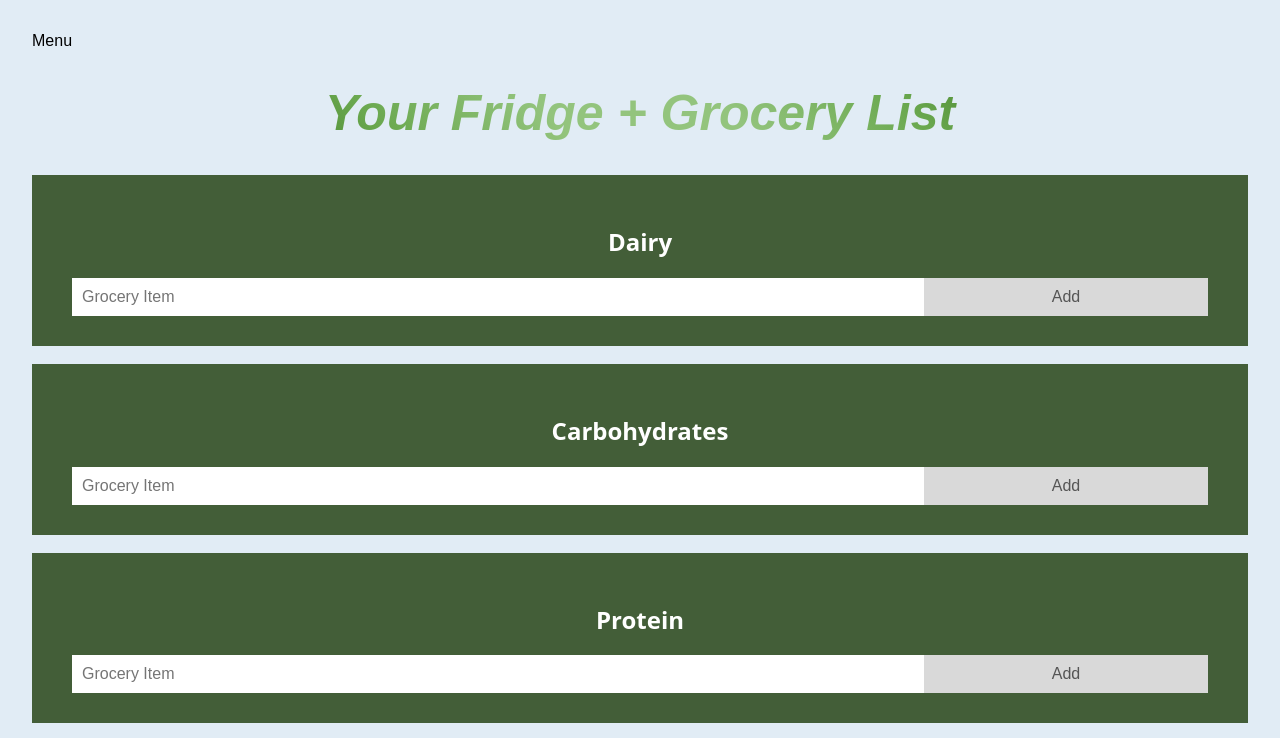
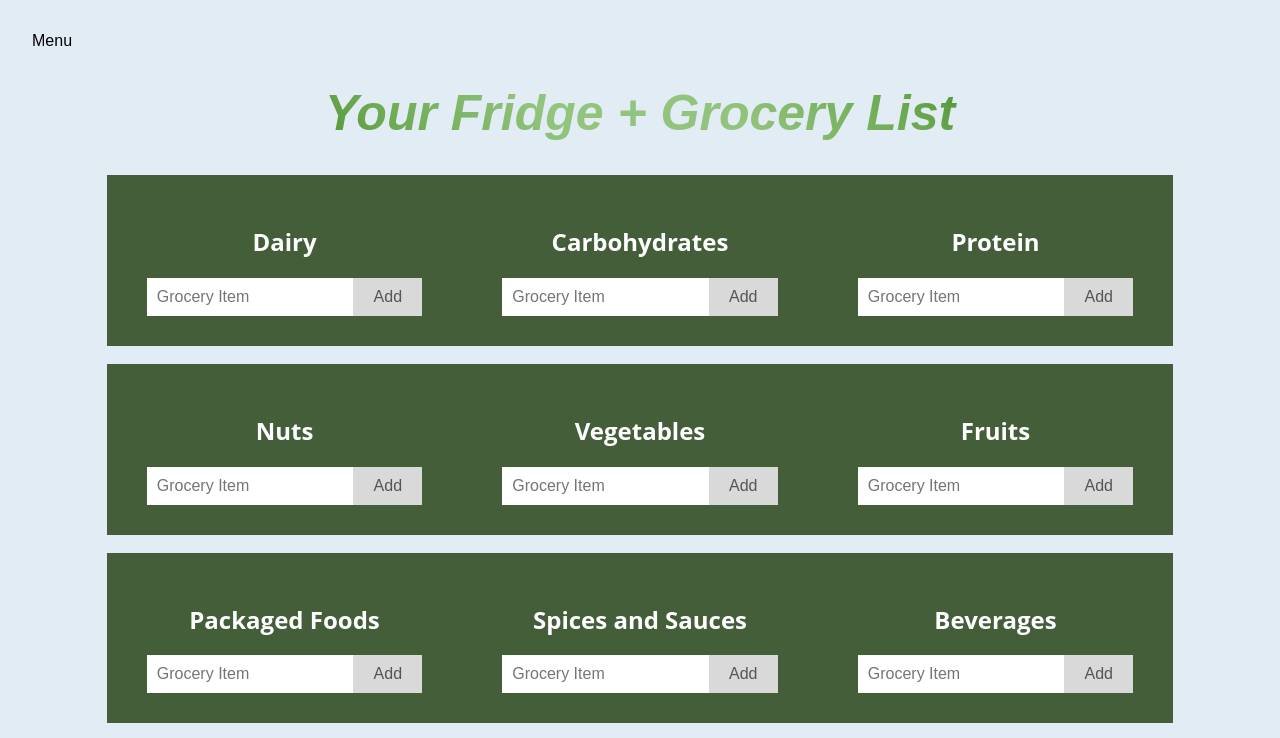
Before and after one commit to de08oei/nutrify-cssi, a website: page groceries.html in a window 1280 px wide. Shown: the top 738 px of the page. Drawn offline with Linux system fonts and the light colour scheme.

Commit message:
Update groceries.css

```diff
--- a/groceries.css
+++ b/groceries.css
@@ -14,7 +14,7 @@ ul li {
   cursor: pointer;
   position: relative;
   padding: 12px 8px 12px 40px;
-  background: #eee;
+  background: none;
   font-size: 18px;
   transition: 0.2s;
 
@@ -113,3 +113,43 @@ input {
 .addBtn:hover {
   background-color: #bbb;
 }
+
+/* //LAYOUT */
+#row1 {
+  display: table;
+  table-layout: fixed;
+  margin: auto;
+}
+
+.col1{
+  display:table-cell;
+}
+
+#row2 {
+  display: table;
+  table-layout: fixed;
+  margin: auto;align-items: center;
+}
+
+.col2{
+  display: table-cell;
+}
+
+#row3 {
+  display: table;
+  table-layout: fixed;
+  margin: auto;
+}
+
+.col3{
+  display: table-cell;
+}
+
+#row4{
+  display: table;
+  margin: auto;
+}
+
+/* #dairyDIV:hover{
+  background-color: black;
+} */
```
